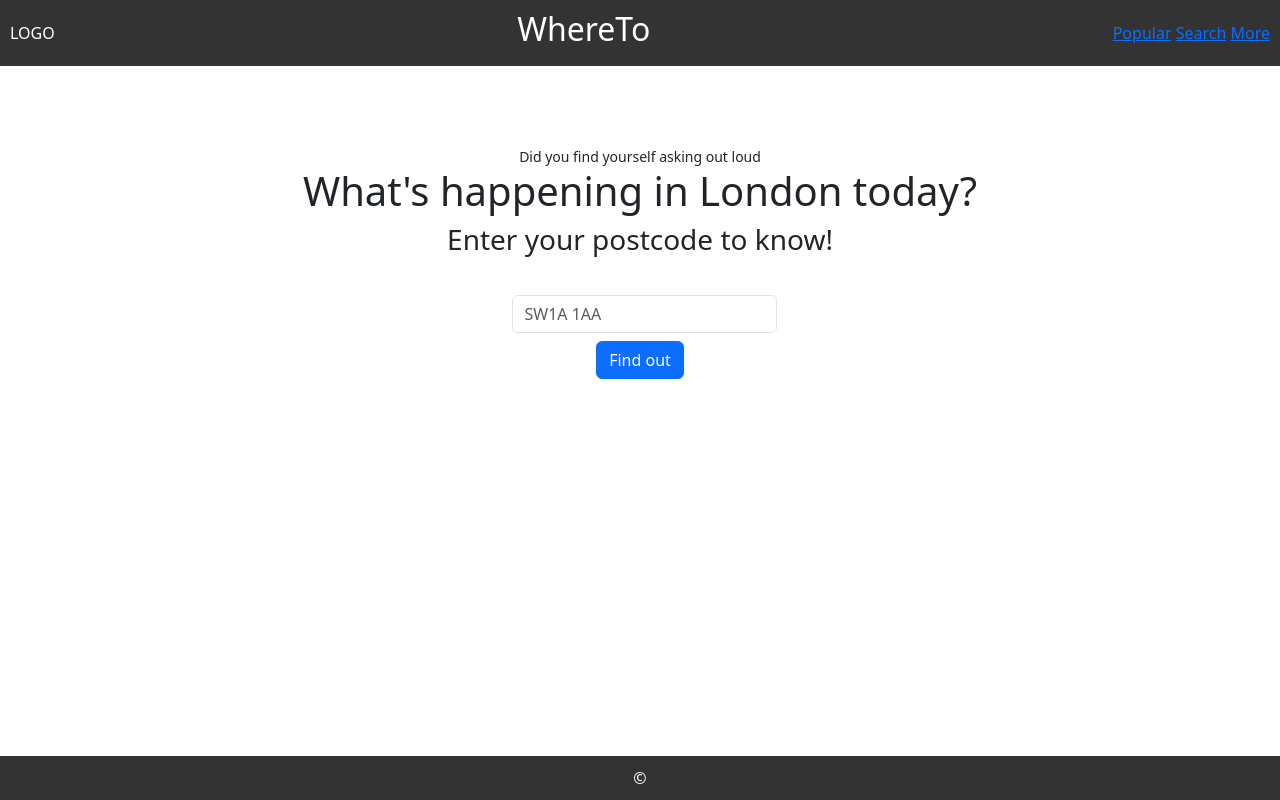
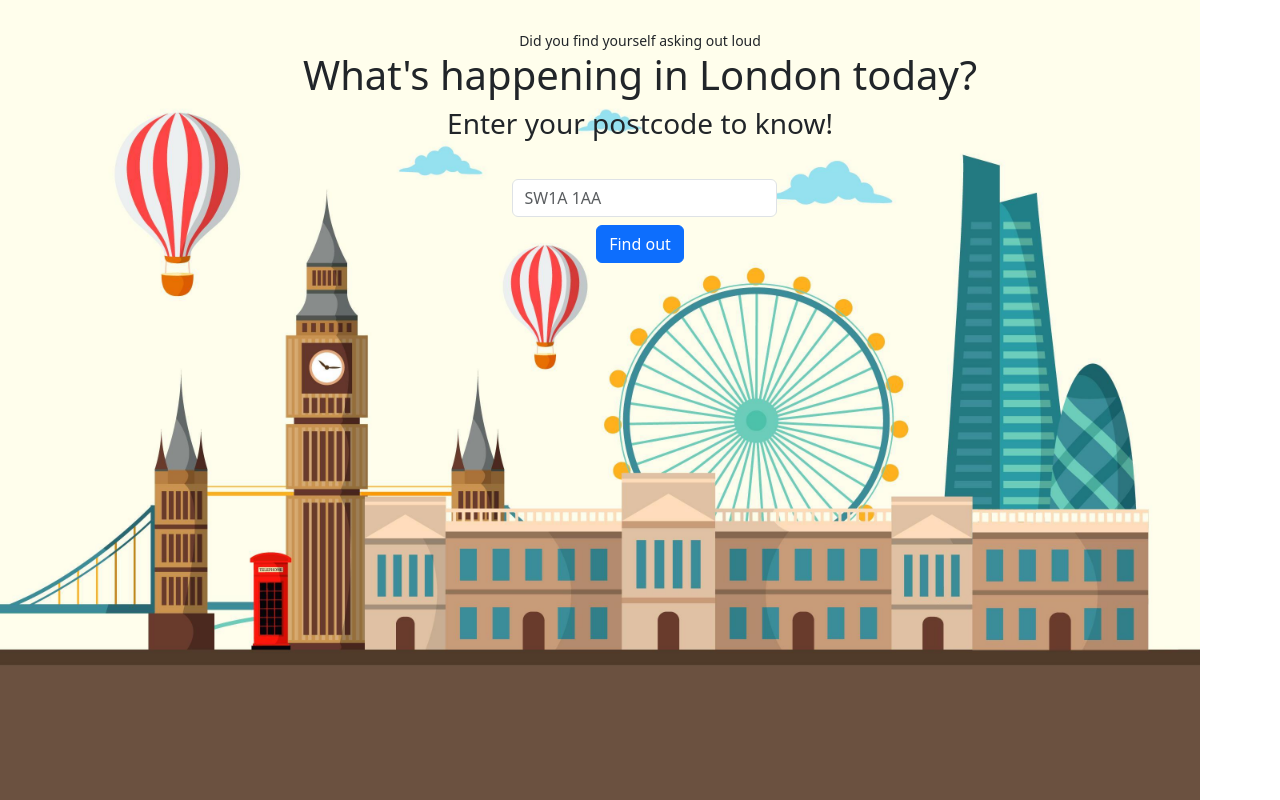
Before and after one commit to vnp96/WhereTo, a Flask app: page / in a window 1280 px wide. Run offline with Flask 3, Linux system fonts and the light colour scheme; some libraries are stand-ins or nearby versions.

Commit message:
first UI change

```diff
--- a/api/static/styles.css
+++ b/api/static/styles.css
@@ -2,6 +2,7 @@
 body {
     display: flex;
     flex-direction: column;
+    overflow: hidden;
     position: absolute;
     width: 100%;
     height: 100%;
@@ -15,8 +16,16 @@ body {
 
 /* index page background image */
 .bg-img {
-  width: 100vh;
+  position: absolute;
+  height: 100vh;
+  z-index: -1;
+  align-self: center;
+}
 
+.image-container {
+  display: flex;
+  justify-content: center;
+  align-items: center;
 }
 
 /* Center align the content in the body */
--- a/api/templates/index.html
+++ b/api/templates/index.html
@@ -1,6 +1,7 @@
 {% extends "layout.html" %}
 
 {% block body %}
+    <div ><img src="/static/bg.jpg" alt="background image" class="bg-img"></div>
     <!-- <div class="bg-img"><img src="/static/bg.jpg" alt="background image"></div> -->
     <div class="container">
         <div style="height: 30px;"></div>
--- a/api/templates/layout.html
+++ b/api/templates/layout.html
@@ -12,7 +12,7 @@
 </head>
 
 <body>
-    <header>
+    <!-- <header>
         <div class="header-left"> LOGO </div>
         <h2><a style="color: white; text-decoration:none" href="/">WhereTo</a></h2>
         <div class="header-right">
@@ -20,14 +20,13 @@
             <a href="#">Search</a>
             <a href="#">More</a>
         </div>
-    </header>
-    <div style="height: 50px;"></div>
+    </header> -->
 
     {% block body %}{% endblock %}
 
-    <footer class="position-absolute bottom-0 end-0">
+    <!-- <footer>
         <div>&copy;</div>
-    </footer>
+    </footer> -->
 
 </body>
 
```
Also changed, not shown: api/static/exhaust.gif (added).
